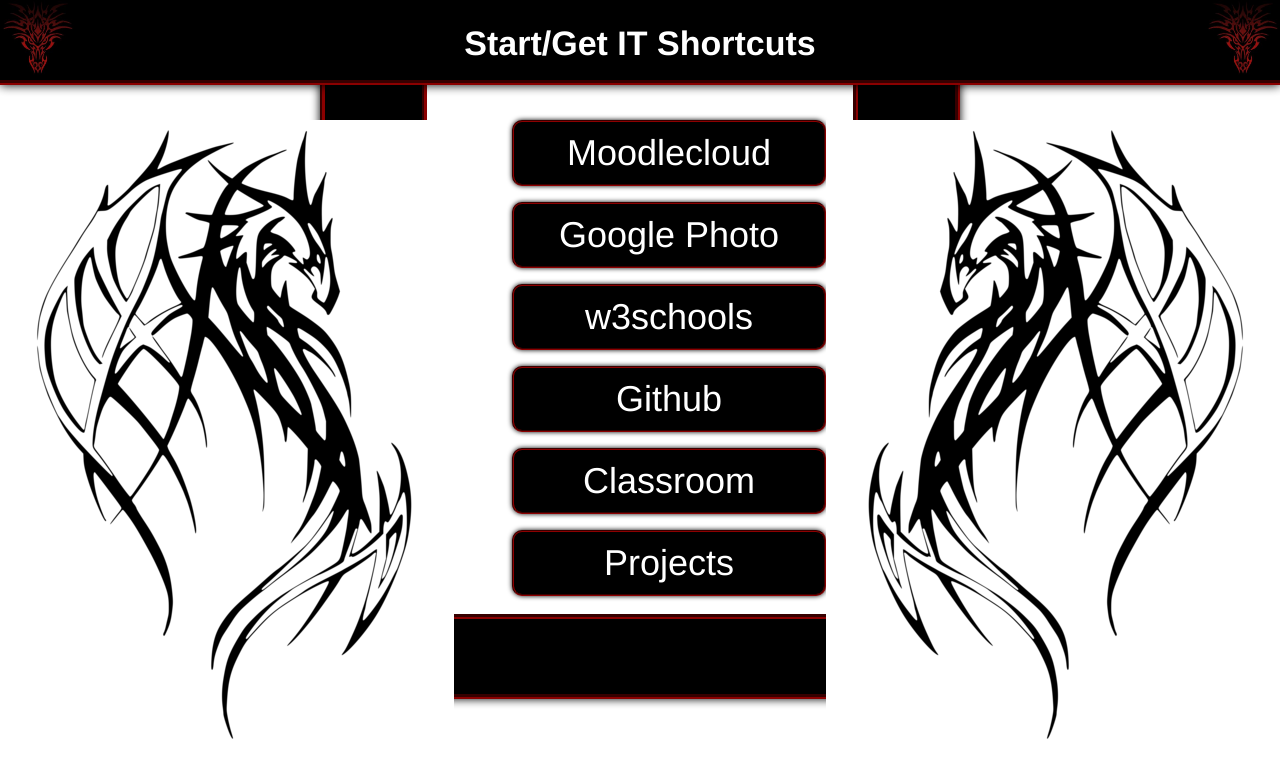
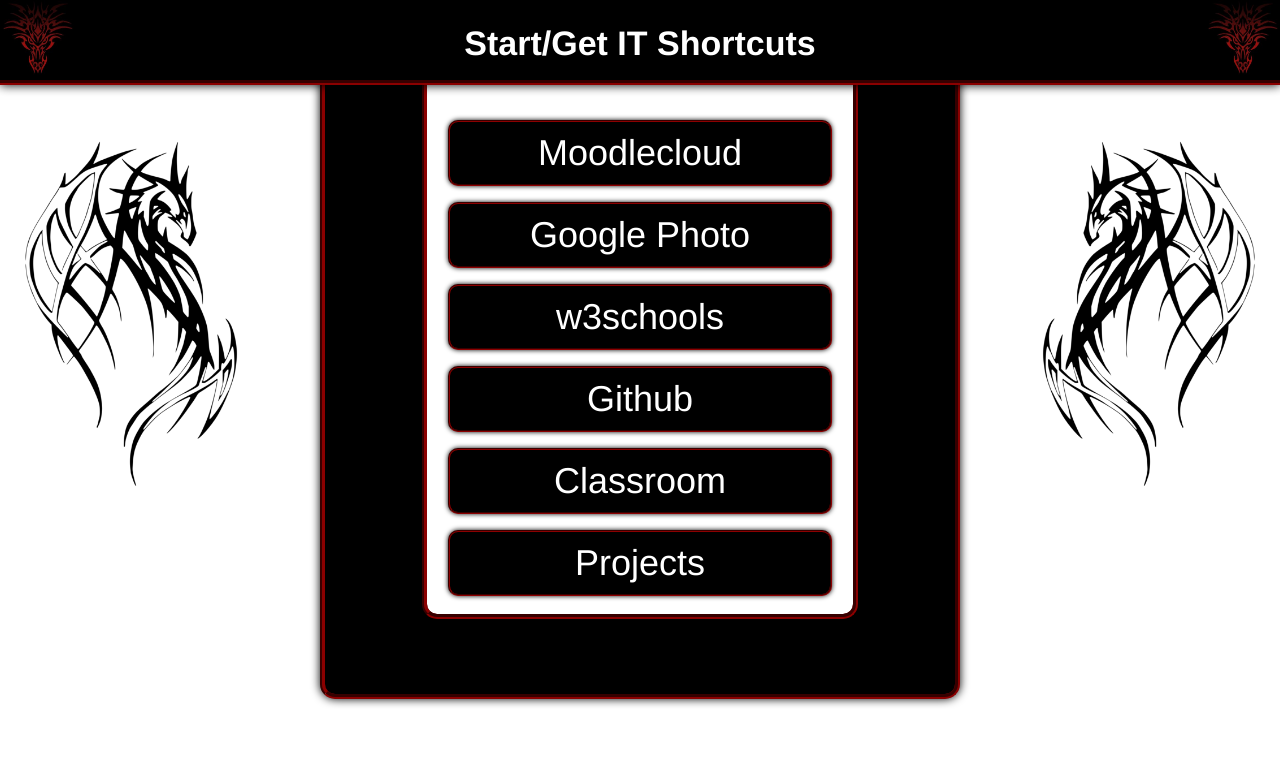
Before and after one commit to Zebking/START-GET-IT-SHORTCUTS, a plain HTML site: page index.html in a window 1280 px wide. Drawn offline with Linux system fonts and the light colour scheme.

Commit message:
Update css.css

```diff
--- a/css/css.css
+++ b/css/css.css
@@ -26,10 +26,11 @@ body {
     position: center;
     min-width: 290px;
     cursor: pointer;
-    width: 20vw;
+    min-width: 10vw;
+    max-width: 40vw;
+    margin-right: 35vw;
+    margin-left: 35vw;
     margin-top: 2vh;
-    margin-left: 40vw;
-    margin-right: 40vw;
     padding: 10px;
 }
 
@@ -129,14 +130,16 @@ img.dragonimg2 {
 
 img.dragonleft {
     position: absolute;
-    top: 15vh;
-    left: 1px;
+    top: 17vh;
+    left: 5px;
+    max-width: 20vw;
 }
 
 img.dragonright {
     position: absolute;
-    top: 15vh;
-    right: 1px;
+    top: 17vh;
+    right: 5px;
+    max-width: 20vw;
 }
 
 .box1 {
@@ -153,6 +156,7 @@ img.dragonright {
     padding-bottom: 80vh;
     box-shadow: 0 0 10px black;
     border-radius: 15px;
+    max-height: 90vh;
 }
 
 .wrapper {
@@ -462,3 +466,6 @@ div.grid-item {
     font: 18px white;
     font-family: Helvetica;
 }
+img.dragonleft {
+
+}
```
